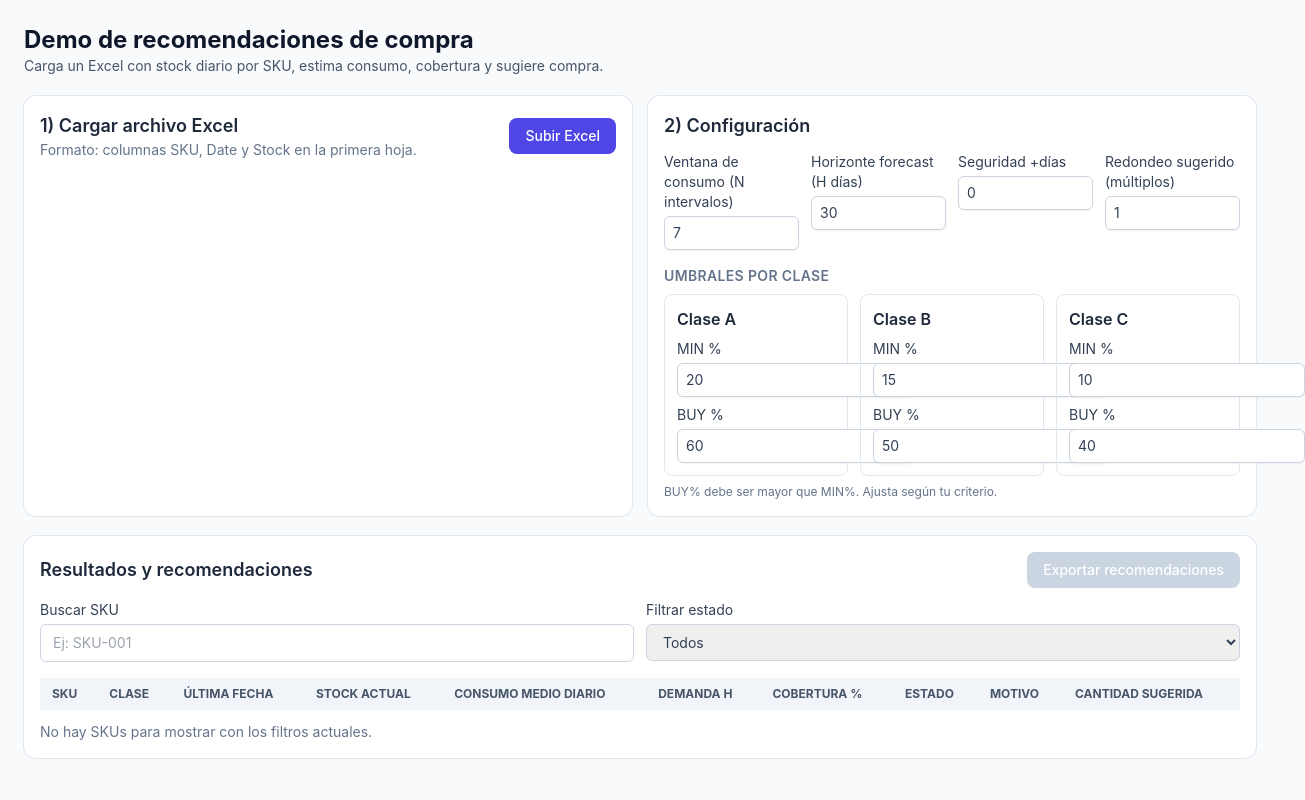
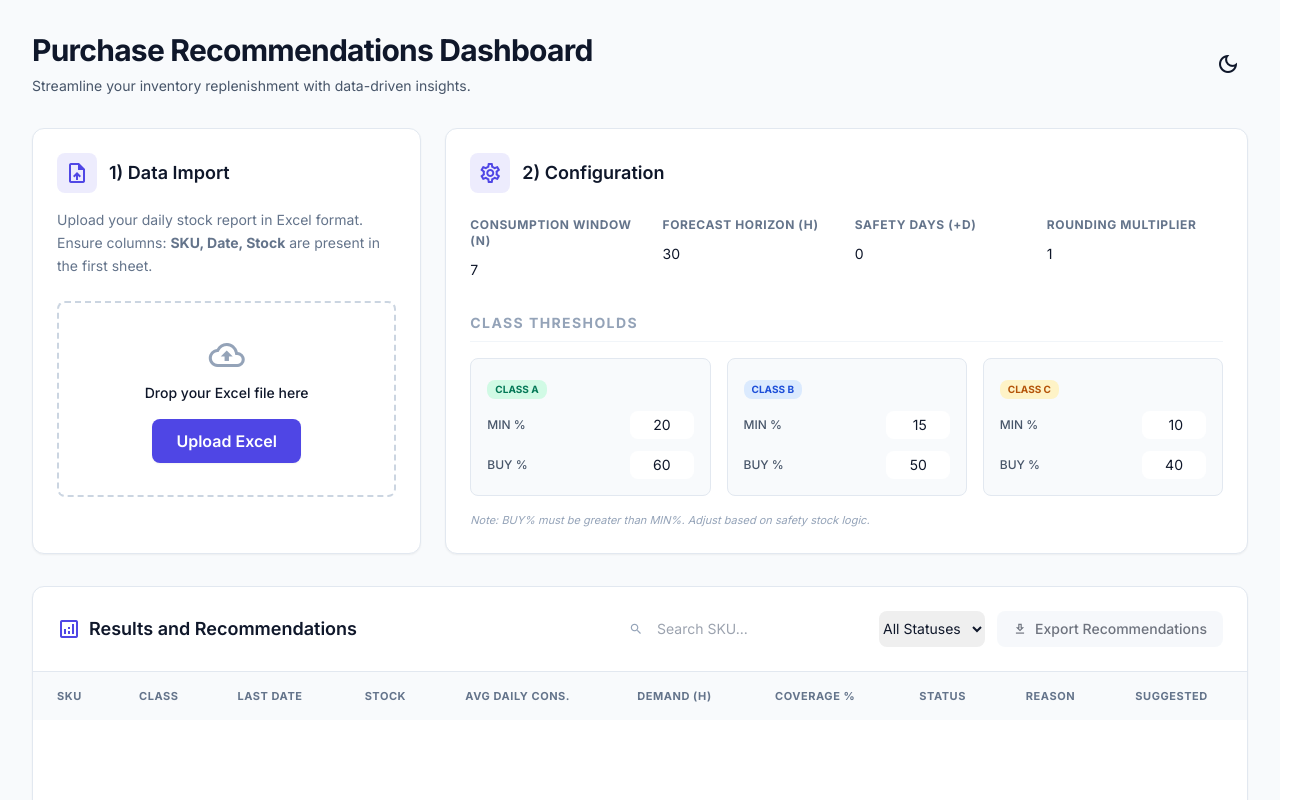
Before and after one commit to Frangeta/demo-purchase, a React (Vite) app: page / in a window 1280 px wide. Shown: the top 800 px of the page, 1305 px wide, since content can reach past the window. Built offline with nearby package versions, Linux system fonts and the light colour scheme.

Commit message:
feat: refresh dashboard UI to match provided design

```diff
--- a/index.html
+++ b/index.html
@@ -1,11 +1,15 @@
 <!doctype html>
-<html lang="en">
+<html lang="es">
   <head>
     <meta charset="UTF-8" />
     <meta name="viewport" content="width=device-width, initial-scale=1.0" />
-    <title>Demo Recomendaciones de Compra</title>
+    <title>Inventory Purchase Recommendations Dashboard</title>
+    <link rel="preconnect" href="https://fonts.googleapis.com" />
+    <link rel="preconnect" href="https://fonts.gstatic.com" crossorigin />
+    <link href="https://fonts.googleapis.com/css2?family=Inter:wght@300;400;500;600;700&display=swap" rel="stylesheet" />
+    <link href="https://fonts.googleapis.com/icon?family=Material+Icons+Outlined" rel="stylesheet" />
   </head>
-  <body class="bg-slate-50">
+  <body>
     <div id="root"></div>
     <script type="module" src="/src/main.jsx"></script>
   </body>
--- a/src/App.jsx
+++ b/src/App.jsx
@@ -23,6 +23,7 @@ function App() {
   const [error, setError] = useState('');
   const [config, setConfig] = useState(initialConfig);
   const [classBySku, setClassBySku] = useState({});
+  const [isDark, setIsDark] = useState(false);
 
   const validationWarning = useMemo(() => {
     return ['A', 'B', 'C']
@@ -65,26 +66,45 @@ function App() {
   };
 
   return (
-    <main className="mx-auto min-h-screen max-w-7xl space-y-5 p-4 md:p-6">
-      <header>
-        <h1 className="text-2xl font-bold text-slate-900">Demo de recomendaciones de compra</h1>
-        <p className="text-sm text-slate-600">
-          Carga un Excel con stock diario por SKU, estima consumo, cobertura y sugiere compra.
+    <div className={isDark ? 'dark' : ''}>
+      <main className="min-h-screen bg-background-light px-4 py-8 text-slate-900 transition-colors duration-200 dark:bg-background-dark dark:text-slate-100 sm:px-6 lg:px-8">
+        <div className="mx-auto max-w-7xl">
+          <header className="mb-8 flex flex-col gap-4 md:flex-row md:items-center md:justify-between">
+            <div>
+              <h1 className="text-3xl font-bold tracking-tight text-slate-900 dark:text-white">Purchase Recommendations Dashboard</h1>
+              <p className="mt-2 text-sm text-slate-600 dark:text-slate-400">
+                Streamline your inventory replenishment with data-driven insights.
               </p>
               {fileName ? (
-          <p className="mt-2 inline-flex rounded-full bg-indigo-100 px-3 py-1 text-xs font-semibold text-indigo-700">
+                <p className="mt-3 inline-flex rounded-full bg-primary/10 px-3 py-1 text-xs font-semibold text-primary">
                   Archivo cargado: {fileName}
                 </p>
               ) : null}
+            </div>
+            <button
+              type="button"
+              onClick={() => setIsDark((prev) => !prev)}
+              className="rounded-full p-2 transition-colors hover:bg-slate-200 dark:hover:bg-slate-800"
+              aria-label="Cambiar tema"
+            >
+              <span className="material-icons-outlined block dark:hidden">dark_mode</span>
+              <span className="material-icons-outlined hidden text-yellow-400 dark:block">light_mode</span>
+            </button>
           </header>
 
-      <section className="grid gap-4 lg:grid-cols-2">
+          <section className="mb-8 grid grid-cols-1 gap-6 lg:grid-cols-12">
+            <div className="lg:col-span-4">
               <FileUpload onFileLoaded={handleFileLoaded} error={error} />
+            </div>
+            <div className="lg:col-span-8">
               <ConfigPanel config={config} onConfigChange={setConfig} />
+            </div>
           </section>
 
           {validationWarning ? (
-        <div className="rounded-lg bg-amber-100 px-3 py-2 text-sm text-amber-700">{validationWarning}</div>
+            <div className="mb-6 rounded-lg bg-amber-100 px-3 py-2 text-sm text-amber-700 dark:bg-amber-900/20 dark:text-amber-300">
+              {validationWarning}
+            </div>
           ) : null}
 
           <ResultsTable
@@ -93,7 +113,9 @@ function App() {
             onClassChange={handleClassChange}
             onExport={() => exportRecommendations(results)}
           />
+        </div>
       </main>
+    </div>
   );
 }
 
--- a/src/components/ConfigPanel.jsx
+++ b/src/components/ConfigPanel.jsx
@@ -1,16 +1,22 @@
 const classOptions = ['A', 'B', 'C'];
+
+const classPillStyles = {
+  A: 'bg-emerald-100 text-emerald-700 dark:bg-emerald-900/30 dark:text-emerald-400',
+  B: 'bg-blue-100 text-blue-700 dark:bg-blue-900/30 dark:text-blue-400',
+  C: 'bg-amber-100 text-amber-700 dark:bg-amber-900/30 dark:text-amber-400',
+};
 
 function NumberField({ label, value, onChange, min = 0, step = 1 }) {
   return (
-    <label className="flex flex-col gap-1 text-sm text-slate-700">
-      <span>{label}</span>
+    <label>
+      <span className="mb-2 block text-xs font-bold uppercase tracking-wider text-slate-500 dark:text-slate-400">{label}</span>
       <input
         type="number"
         value={value}
         min={min}
         step={step}
         onChange={(event) => onChange(event.target.value)}
-        className="rounded-md border border-slate-300 px-2 py-1.5 text-sm shadow-sm focus:border-indigo-400 focus:outline-none"
+        className="w-full rounded-lg border-slate-300 text-sm focus:border-primary focus:ring-primary dark:border-slate-600 dark:bg-slate-900"
       />
     </label>
   );
@@ -31,60 +37,77 @@ function ConfigPanel({ config, onConfigChange }) {
   };
 
   return (
-    <div className="rounded-xl bg-white p-4 shadow-sm ring-1 ring-slate-200">
-      <h2 className="mb-3 text-lg font-semibold text-slate-800">2) Configuración</h2>
+    <div className="rounded-xl border border-slate-200 bg-white p-6 shadow-sm dark:border-slate-700 dark:bg-slate-800">
+      <div className="mb-6 flex items-center gap-3">
+        <div className="flex h-10 w-10 items-center justify-center rounded-lg bg-primary/10 text-primary">
+          <span className="material-icons-outlined">settings</span>
+        </div>
+        <h2 className="text-lg font-semibold">2) Configuration</h2>
+      </div>
 
-      <div className="grid gap-3 sm:grid-cols-2 lg:grid-cols-4">
+      <div className="mb-8 grid grid-cols-1 gap-4 sm:grid-cols-2 lg:grid-cols-4">
         <NumberField
-          label="Ventana de consumo (N intervalos)"
+          label="Consumption Window (N)"
           value={config.windowDays}
           onChange={(value) => onConfigChange({ ...config, windowDays: Number(value) })}
           min={1}
         />
         <NumberField
-          label="Horizonte forecast (H días)"
+          label="Forecast Horizon (H)"
           value={config.horizonDays}
           onChange={(value) => onConfigChange({ ...config, horizonDays: Number(value) })}
           min={1}
         />
         <NumberField
-          label="Seguridad +días"
+          label="Safety Days (+d)"
           value={config.safetyExtraDays}
           onChange={(value) => onConfigChange({ ...config, safetyExtraDays: Number(value) })}
           min={0}
         />
         <NumberField
-          label="Redondeo sugerido (múltiplos)"
+          label="Rounding Multiplier"
           value={config.roundingMultiple}
           onChange={(value) => onConfigChange({ ...config, roundingMultiple: Number(value) })}
           min={1}
         />
       </div>
 
-      <div className="mt-4">
-        <h3 className="mb-2 text-sm font-semibold uppercase tracking-wide text-slate-500">Umbrales por clase</h3>
-        <div className="grid gap-3 sm:grid-cols-3">
+      <div className="space-y-4">
+        <h3 className="border-b border-slate-100 pb-2 text-sm font-bold uppercase tracking-widest text-slate-400 dark:border-slate-700">
+          Class Thresholds
+        </h3>
+        <div className="grid grid-cols-1 gap-4 md:grid-cols-3">
           {classOptions.map((className) => (
-            <div key={className} className="rounded-lg border border-slate-200 p-3">
-              <p className="mb-2 font-semibold text-slate-800">Clase {className}</p>
-              <div className="grid gap-2">
-                <NumberField
-                  label="MIN %"
-                  value={config.classThresholds[className].minPct}
-                  onChange={(value) => updateClassThreshold(className, 'minPct', value)}
-                  min={0}
-                />
-                <NumberField
-                  label="BUY %"
-                  value={config.classThresholds[className].buyPct}
-                  onChange={(value) => updateClassThreshold(className, 'buyPct', value)}
-                  min={0}
-                />
+            <div key={className} className="rounded-lg border border-slate-200 bg-slate-50 p-4 dark:border-slate-700 dark:bg-slate-900/50">
+              <span className={`mb-3 inline-block rounded px-2 py-0.5 text-[10px] font-bold ${classPillStyles[className]}`}>
+                CLASS {className}
+              </span>
+              <div className="space-y-3">
+                <div className="flex items-center justify-between">
+                  <label className="text-xs font-medium text-slate-600 dark:text-slate-400">MIN %</label>
+                  <input
+                    className="w-16 rounded border-slate-300 px-2 py-1 text-right text-sm dark:border-slate-600 dark:bg-slate-900"
+                    type="number"
+                    min={0}
+                    value={config.classThresholds[className].minPct}
+                    onChange={(event) => updateClassThreshold(className, 'minPct', event.target.value)}
+                  />
+                </div>
+                <div className="flex items-center justify-between">
+                  <label className="text-xs font-medium text-slate-600 dark:text-slate-400">BUY %</label>
+                  <input
+                    className="w-16 rounded border-slate-300 px-2 py-1 text-right text-sm dark:border-slate-600 dark:bg-slate-900"
+                    type="number"
+                    min={0}
+                    value={config.classThresholds[className].buyPct}
+                    onChange={(event) => updateClassThreshold(className, 'buyPct', event.target.value)}
+                  />
+                </div>
               </div>
             </div>
           ))}
         </div>
-        <p className="mt-2 text-xs text-slate-500">BUY% debe ser mayor que MIN%. Ajusta según tu criterio.</p>
+        <p className="text-[11px] italic text-slate-400">Note: BUY% must be greater than MIN%. Adjust based on safety stock logic.</p>
       </div>
     </div>
   );
--- a/src/components/FileUpload.jsx
+++ b/src/components/FileUpload.jsx
@@ -14,20 +14,40 @@ function FileUpload({ onFileLoaded, error }) {
   };
 
   return (
-    <div className="rounded-xl bg-white p-4 shadow-sm ring-1 ring-slate-200">
-      <div className="mb-3 flex items-center justify-between gap-4">
-        <div>
-          <h2 className="text-lg font-semibold text-slate-800">1) Cargar archivo Excel</h2>
-          <p className="text-sm text-slate-500">Formato: columnas SKU, Date y Stock en la primera hoja.</p>
+    <div className="flex h-full flex-col rounded-xl border border-slate-200 bg-white p-6 shadow-sm dark:border-slate-700 dark:bg-slate-800">
+      <div className="mb-4 flex items-center gap-3">
+        <div className="flex h-10 w-10 items-center justify-center rounded-lg bg-primary/10 text-primary">
+          <span className="material-icons-outlined">upload_file</span>
         </div>
+        <h2 className="text-lg font-semibold">1) Data Import</h2>
+      </div>
+
+      <p className="mb-6 text-sm leading-relaxed text-slate-500 dark:text-slate-400">
+        Upload your daily stock report in Excel format. Ensure columns: <strong>SKU, Date, Stock</strong> are present in
+        the first sheet.
+      </p>
+
+      <div
+        role="button"
+        tabIndex={0}
+        onClick={() => inputRef.current?.click()}
+        onKeyDown={(event) => {
+          if (event.key === 'Enter' || event.key === ' ') {
+            inputRef.current?.click();
+          }
+        }}
+        className="group flex cursor-pointer flex-col items-center justify-center rounded-lg border-2 border-dashed border-slate-300 p-8 text-center transition-colors hover:border-primary dark:border-slate-600"
+      >
+        <span className="material-icons-outlined mb-2 text-4xl text-slate-400 transition-colors group-hover:text-primary">cloud_upload</span>
+        <p className="mb-4 text-sm font-medium">Drop your Excel file here</p>
         <button
           type="button"
-          onClick={() => inputRef.current?.click()}
-          className="rounded-lg bg-indigo-600 px-4 py-2 text-sm font-medium text-white hover:bg-indigo-500"
+          className="flex items-center gap-2 rounded-lg bg-primary px-6 py-2.5 font-semibold text-white shadow-sm transition-all hover:bg-primary/90"
         >
-          Subir Excel
+          <span>Upload Excel</span>
         </button>
       </div>
+
       <input
         ref={inputRef}
         type="file"
@@ -35,7 +55,7 @@ function FileUpload({ onFileLoaded, error }) {
         onChange={handleChange}
         className="hidden"
       />
-      {error ? <p className="mt-2 text-sm text-red-600">{error}</p> : null}
+      {error ? <p className="mt-2 text-sm text-red-600 dark:text-red-400">{error}</p> : null}
     </div>
   );
 }
--- a/src/components/ResultsTable.jsx
+++ b/src/components/ResultsTable.jsx
@@ -1,20 +1,37 @@
 import { useMemo, useState } from 'react';
 
 const STATE_STYLES = {
-  ROJO: 'bg-red-100 text-red-700',
-  AMARILLO: 'bg-amber-100 text-amber-700',
-  VERDE: 'bg-emerald-100 text-emerald-700',
+  ROJO: 'bg-red-100 text-red-700 dark:bg-red-900/30 dark:text-red-400',
+  AMARILLO: 'bg-amber-100 text-amber-700 dark:bg-amber-900/30 dark:text-amber-400',
+  VERDE: 'bg-emerald-100 text-emerald-700 dark:bg-emerald-900/30 dark:text-emerald-400',
+};
+
+const STATE_LABELS = {
+  ROJO: 'BUY',
+  AMARILLO: 'WARNING',
+  VERDE: 'OK',
+};
+
+const CLASS_STYLES = {
+  A: 'bg-emerald-100 text-emerald-700 dark:bg-emerald-900/30 dark:text-emerald-400',
+  B: 'bg-blue-100 text-blue-700 dark:bg-blue-900/30 dark:text-blue-400',
+  C: 'bg-amber-100 text-amber-700 dark:bg-amber-900/30 dark:text-amber-400',
 };
 
 function formatNumber(value) {
   return new Intl.NumberFormat('es-AR', { maximumFractionDigits: 2 }).format(value);
 }
 
-function formatPct(coverageRatio) {
+function coverageDisplay(coverageRatio) {
   if (!Number.isFinite(coverageRatio)) {
-    return '∞';
+    return { label: '>100%', width: 100 };
   }
-  return `${(coverageRatio * 100).toFixed(1)}%`;
+
+  const pct = Math.max(0, coverageRatio * 100);
+  return {
+    label: `${pct.toFixed(0)}%`,
+    width: Math.min(100, pct),
+  };
 }
 
 function ResultsTable({
@@ -35,96 +52,123 @@ function ResultsTable({
   }, [results, search, stateFilter]);
 
   return (
-    <div className="rounded-xl bg-white p-4 shadow-sm ring-1 ring-slate-200">
-      <div className="mb-3 flex flex-wrap items-center justify-between gap-3">
-        <h2 className="text-lg font-semibold text-slate-800">Resultados y recomendaciones</h2>
+    <div className="overflow-hidden rounded-xl border border-slate-200 bg-white shadow-sm dark:border-slate-700 dark:bg-slate-800">
+      <div className="flex flex-col gap-4 border-b border-slate-200 p-6 dark:border-slate-700 md:flex-row md:items-center">
+        <div className="flex-grow">
+          <h2 className="flex items-center gap-2 text-lg font-semibold">
+            <span className="material-icons-outlined text-primary">analytics</span>
+            Results and Recommendations
+          </h2>
+        </div>
+        <div className="flex flex-wrap gap-3">
+          <div className="relative min-w-[220px]">
+            <span className="pointer-events-none absolute inset-y-0 left-0 flex items-center pl-3 text-slate-400">
+              <span className="material-icons-outlined text-sm">search</span>
+            </span>
+            <input
+              value={search}
+              onChange={(event) => setSearch(event.target.value)}
+              placeholder="Search SKU..."
+              className="w-full rounded-lg border-slate-300 py-2 pl-10 text-sm focus:border-primary focus:ring-primary dark:border-slate-600 dark:bg-slate-900"
+            />
+          </div>
+          <select
+            value={stateFilter}
+            onChange={(event) => setStateFilter(event.target.value)}
+            className="rounded-lg border-slate-300 text-sm focus:border-primary focus:ring-primary dark:border-slate-600 dark:bg-slate-900"
+          >
+            <option value="TODOS">All Statuses</option>
+            <option value="ROJO">Critical (Buy)</option>
+            <option value="AMARILLO">Warning</option>
+            <option value="VERDE">Healthy</option>
+          </select>
           <button
             type="button"
             onClick={onExport}
             disabled={!results.length}
-          className="rounded-lg bg-slate-900 px-4 py-2 text-sm font-medium text-white enabled:hover:bg-slate-700 disabled:cursor-not-allowed disabled:bg-slate-300"
+            className="flex items-center gap-2 rounded-lg bg-slate-100 px-4 py-2 text-sm font-medium transition-colors hover:bg-slate-200 disabled:cursor-not-allowed disabled:opacity-60 dark:bg-slate-700 dark:hover:bg-slate-600"
           >
-          Exportar recomendaciones
+            <span className="material-icons-outlined text-sm">download</span>
+            Export Recommendations
           </button>
         </div>
-
-      <div className="mb-4 grid gap-3 sm:grid-cols-2">
-        <label className="text-sm text-slate-700">
-          Buscar SKU
-          <input
-            value={search}
-            onChange={(event) => setSearch(event.target.value)}
-            placeholder="Ej: SKU-001"
-            className="mt-1 w-full rounded-md border border-slate-300 px-3 py-2"
-          />
-        </label>
-        <label className="text-sm text-slate-700">
-          Filtrar estado
-          <select
-            value={stateFilter}
-            onChange={(event) => setStateFilter(event.target.value)}
-            className="mt-1 w-full rounded-md border border-slate-300 px-3 py-2"
-          >
-            <option value="TODOS">Todos</option>
-            <option value="ROJO">Rojo</option>
-            <option value="AMARILLO">Amarillo</option>
-            <option value="VERDE">Verde</option>
-          </select>
-        </label>
       </div>
 
-      <div className="overflow-x-auto">
-        <table className="min-w-full text-sm">
-          <thead className="bg-slate-100 text-left text-xs uppercase text-slate-600">
-            <tr>
-              <th className="px-3 py-2">SKU</th>
-              <th className="px-3 py-2">Clase</th>
-              <th className="px-3 py-2">Última fecha</th>
-              <th className="px-3 py-2">Stock actual</th>
-              <th className="px-3 py-2">Consumo medio diario</th>
-              <th className="px-3 py-2">Demanda H</th>
-              <th className="px-3 py-2">Cobertura %</th>
-              <th className="px-3 py-2">Estado</th>
-              <th className="px-3 py-2">Motivo</th>
-              <th className="px-3 py-2">Cantidad sugerida</th>
+      <div className="custom-scrollbar overflow-x-auto">
+        <table className="w-full border-collapse text-left">
+          <thead>
+            <tr className="bg-slate-50 dark:bg-slate-900/50">
+              {['SKU', 'Class', 'Last Date', 'Stock', 'Avg Daily Cons.', 'Demand (H)', 'Coverage %', 'Status', 'Reason', 'Suggested'].map((head) => (
+                <th key={head} className="px-6 py-4 text-[11px] font-bold uppercase tracking-wider text-slate-500 dark:text-slate-400">{head}</th>
+              ))}
             </tr>
           </thead>
-          <tbody>
-            {filteredRows.map((item) => (
-              <tr key={item.sku} className="border-b border-slate-100">
-                <td className="px-3 py-2 font-medium text-slate-900">{item.sku}</td>
-                <td className="px-3 py-2">
+          <tbody className="divide-y divide-slate-200 dark:divide-slate-700">
+            {filteredRows.map((item) => {
+              const coverage = coverageDisplay(item.coverageRatio);
+              return (
+                <tr key={item.sku} className="transition-colors hover:bg-slate-50 dark:hover:bg-slate-900/20">
+                  <td className="px-6 py-4 text-sm font-medium">{item.sku}</td>
+                  <td className="px-6 py-4">
                     <select
                       value={classBySku[item.sku] ?? 'B'}
                       onChange={(event) => onClassChange(item.sku, event.target.value)}
-                    className="rounded border border-slate-300 px-2 py-1"
+                      className={`rounded border px-2 py-0.5 text-[10px] font-bold ${CLASS_STYLES[classBySku[item.sku] ?? 'B']} border-transparent`}
                     >
                       <option value="A">A</option>
                       <option value="B">B</option>
                       <option value="C">C</option>
                     </select>
                   </td>
-                <td className="px-3 py-2">{item.latestDate}</td>
-                <td className="px-3 py-2">{formatNumber(item.stockCurrent)}</td>
-                <td className="px-3 py-2">{formatNumber(item.avgDailyConsumption)}</td>
-                <td className="px-3 py-2">{formatNumber(item.horizonDemand)}</td>
-                <td className="px-3 py-2">{formatPct(item.coverageRatio)}</td>
-                <td className="px-3 py-2">
-                  <span className={`rounded-full px-2 py-1 text-xs font-semibold ${STATE_STYLES[item.state]}`}>
-                    {item.state}
+                  <td className="px-6 py-4 text-sm text-slate-600 dark:text-slate-400">{item.latestDate}</td>
+                  <td className="px-6 py-4 text-sm font-medium">{formatNumber(item.stockCurrent)}</td>
+                  <td className="px-6 py-4 text-sm">{formatNumber(item.avgDailyConsumption)}</td>
+                  <td className="px-6 py-4 text-sm">{formatNumber(item.horizonDemand)}</td>
+                  <td className="px-6 py-4 text-sm">
+                    <div className="flex items-center gap-2">
+                      <div className="h-1.5 w-16 overflow-hidden rounded-full bg-slate-200 dark:bg-slate-700">
+                        <div className={`h-full ${item.state === 'ROJO' ? 'bg-red-500' : item.state === 'AMARILLO' ? 'bg-amber-500' : 'bg-emerald-500'}`} style={{ width: `${coverage.width}%` }} />
+                      </div>
+                      <span>{coverage.label}</span>
+                    </div>
+                  </td>
+                  <td className="px-6 py-4">
+                    <span className={`rounded-full px-2.5 py-1 text-xs font-semibold ${STATE_STYLES[item.state]}`}>
+                      {STATE_LABELS[item.state]}
                     </span>
                   </td>
-                <td className="px-3 py-2 text-slate-700">{item.reason}</td>
-                <td className="px-3 py-2 font-semibold text-slate-900">{formatNumber(item.suggestedQty)}</td>
+                  <td className="px-6 py-4 text-xs text-slate-500 dark:text-slate-400">{item.reason}</td>
+                  <td className="px-6 py-4 text-sm font-bold text-primary">{formatNumber(item.suggestedQty)} units</td>
                 </tr>
-            ))}
+              );
+            })}
           </tbody>
         </table>
       </div>
 
       {!filteredRows.length ? (
-        <p className="mt-3 text-sm text-slate-500">No hay SKUs para mostrar con los filtros actuales.</p>
+        <div className="flex flex-col items-center justify-center py-24 text-center">
+          <div className="mb-4 flex h-24 w-24 items-center justify-center rounded-full bg-slate-100 dark:bg-slate-900">
+            <span className="material-icons-outlined text-4xl text-slate-400">inventory_2</span>
+          </div>
+          <h3 className="text-lg font-medium">No SKU data to display</h3>
+          <p className="mt-1 max-w-sm text-slate-500 dark:text-slate-400">
+            Upload an Excel file to see purchase recommendations based on your current configuration.
+          </p>
+        </div>
       ) : null}
+
+      <div className="flex items-center justify-between border-t border-slate-200 bg-slate-50 p-4 dark:border-slate-700 dark:bg-slate-900/50">
+        <p className="text-xs text-slate-500 dark:text-slate-400">Showing 1 to {Math.min(filteredRows.length, 25)} of {filteredRows.length} entries</p>
+        <div className="flex gap-2">
+          <button type="button" className="rounded border border-slate-300 p-2 transition-colors hover:bg-white dark:border-slate-600 dark:hover:bg-slate-800">
+            <span className="material-icons-outlined text-sm">chevron_left</span>
+          </button>
+          <button type="button" className="rounded border border-slate-300 p-2 transition-colors hover:bg-white dark:border-slate-600 dark:hover:bg-slate-800">
+            <span className="material-icons-outlined text-sm">chevron_right</span>
+          </button>
+        </div>
+      </div>
     </div>
   );
 }
--- a/src/index.css
+++ b/src/index.css
@@ -5,3 +5,21 @@
 body {
   font-family: Inter, ui-sans-serif, system-ui, -apple-system, sans-serif;
 }
+
+.custom-scrollbar::-webkit-scrollbar {
+  width: 6px;
+  height: 6px;
+}
+
+.custom-scrollbar::-webkit-scrollbar-track {
+  background: transparent;
+}
+
+.custom-scrollbar::-webkit-scrollbar-thumb {
+  border-radius: 10px;
+  background: #cbd5e1;
+}
+
+.dark .custom-scrollbar::-webkit-scrollbar-thumb {
+  background: #475569;
+}
--- a/tailwind.config.js
+++ b/tailwind.config.js
@@ -1,8 +1,21 @@
 /** @type {import('tailwindcss').Config} */
 export default {
   content: ['./index.html', './src/**/*.{js,ts,jsx,tsx}'],
+  darkMode: 'class',
   theme: {
-    extend: {},
+    extend: {
+      colors: {
+        primary: '#4f46e5',
+        'background-light': '#f8fafc',
+        'background-dark': '#0f172a',
+      },
+      fontFamily: {
+        display: ['Inter', 'sans-serif'],
+      },
+      borderRadius: {
+        DEFAULT: '0.5rem',
+      },
+    },
   },
   plugins: [],
 };
```
Lines whose indentation alone changed are shown as unchanged.
